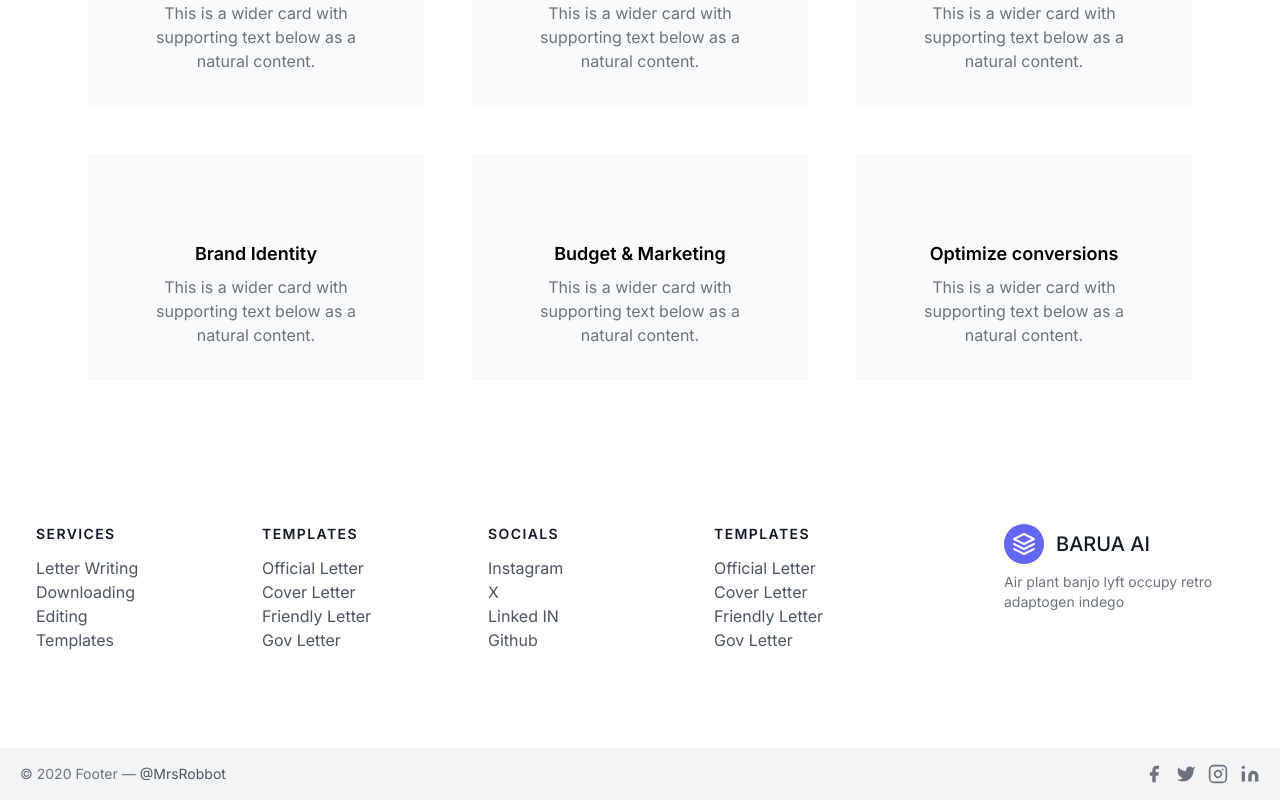
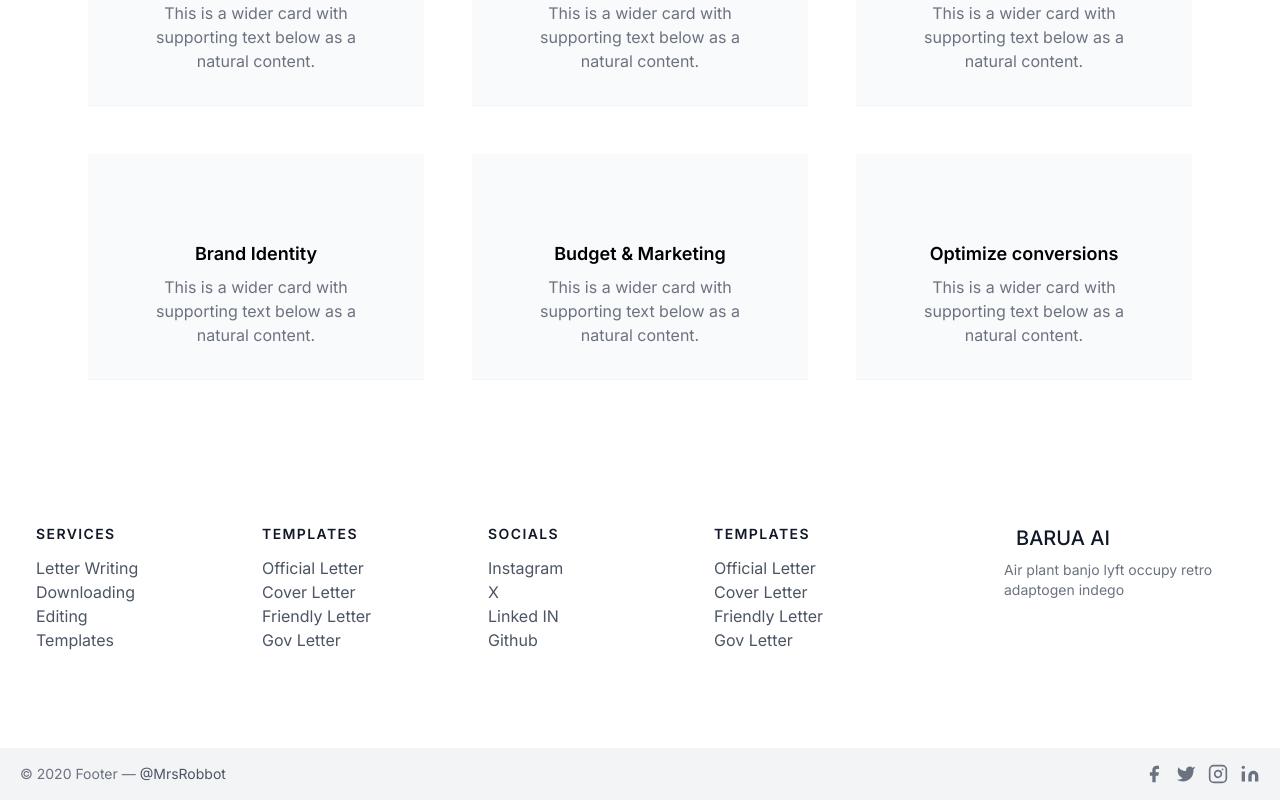
Before and after one commit to Gabriel-Dee/barua, a Next.js app: page / in a window 1280 px wide. Shown: the part 1640-2440 px from the top of the page. Built offline with nearby package versions, Linux system fonts and the light colour scheme.

Commit message:
Update Footer.tsx

```diff
--- a/app/components/Footer.tsx
+++ b/app/components/Footer.tsx
@@ -6,9 +6,9 @@ const Footer: React.FC = () => {
       <div className="container px-5 py-24 mx-auto flex md:items-center lg:items-start md:flex-row md:flex-nowrap flex-wrap flex-col">
         <div className="w-64 flex-shrink-0 md:mx-0 mx-auto text-center md:text-left md:mt-0 mt-10">
           <a className="flex title-font font-medium items-center md:justify-start justify-center text-gray-900">
-            <svg xmlns="http://www.w3.org/2000/svg" fill="none" stroke="currentColor" stroke-linecap="round" stroke-linejoin="round" stroke-width="2" className="w-10 h-10 text-white p-2 bg-indigo-500 rounded-full" viewBox="0 0 24 24">
+            {/* <svg xmlns="http://www.w3.org/2000/svg" fill="none" stroke="currentColor" stroke-linecap="round" stroke-linejoin="round" stroke-width="2" className="w-10 h-10 text-white p-2 bg-indigo-500 rounded-full" viewBox="0 0 24 24">
               <path d="M12 2L2 7l10 5 10-5-10-5zM2 17l10 5 10-5M2 12l10 5 10-5"></path>
-            </svg>
+            </svg> */}
             <span className="ml-3 text-xl">BARUA AI</span>
           </a>
           <p className="mt-2 text-sm text-gray-500">Air plant banjo lyft occupy retro adaptogen indego</p>
```
